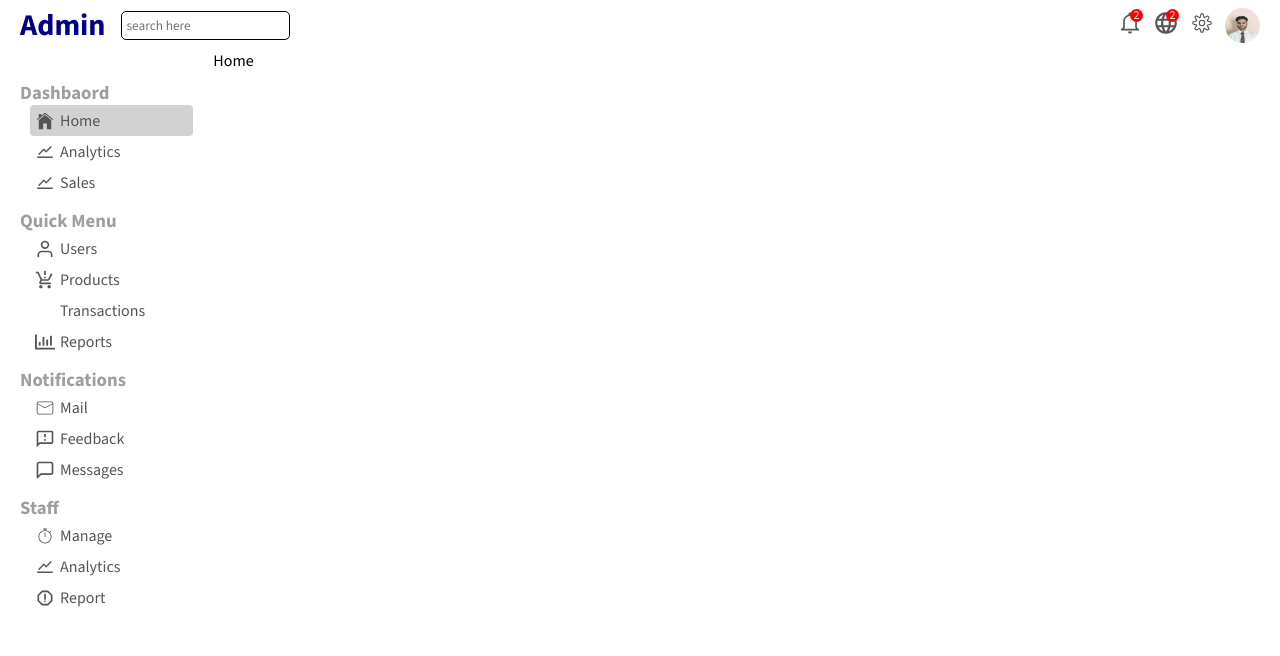
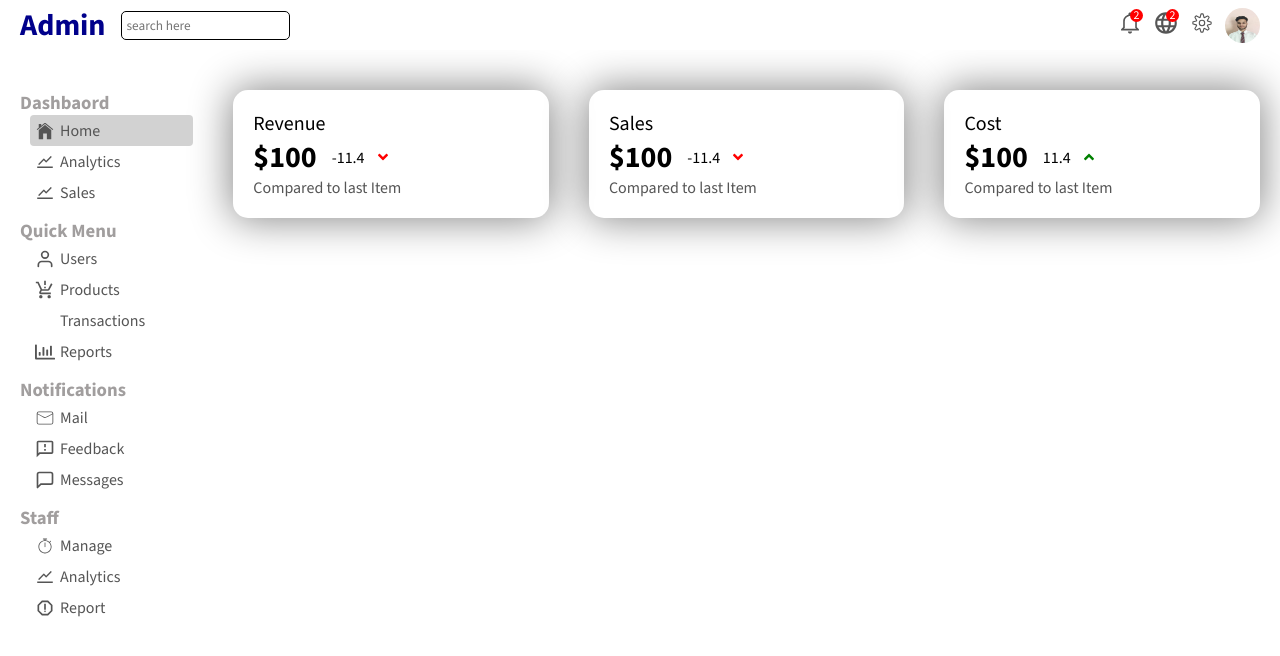
Before and after one commit to Ashutoshvashisht007/Admin-Portal, a React (Vite) app: page / in a window 1280 px wide. Shown: the top 656 px of the page. Built offline with nearby package versions, Linux system fonts and the light colour scheme; some icons are missing.

Commit message:
featured components done

```diff
--- a/src/App.css
+++ b/src/App.css
@@ -1,4 +1,4 @@
 .container{
     display: flex;
-
+    margin-top: 10px;
 }
--- /dev/null
+++ b/src/Components/featuredinfo/FeaturedInfo.jsx
@@ -0,0 +1,52 @@
+import React from 'react'
+import "./Featuredinfo.css"
+import { FaAngleDown, FaAngleUp } from "react-icons/fa";
+
+export const FeaturedInfo = () => {
+  return (
+    <div className='featured'>
+        <div className="featuredItem">
+            <span className='featuredTitle'>Revenue</span>
+            <div className="featuredMoneyContainer">
+                <span className="featuredMoney">$100</span>
+                <span className="featuredMoneyRate">-11.4
+                    <FaAngleDown className='featuredIcon negative'/>
+                </span>
+            </div>
+
+
+        <span className="featuredSub">
+            Compared to last Item
+        </span>
+        </div>
+        <div className="featuredItem">
+            <span className='featuredTitle'>Sales</span>
+            <div className="featuredMoneyContainer">
+                <span className="featuredMoney">$100</span>
+                <span className="featuredMoneyRate">-11.4
+                    <FaAngleDown className='featuredIcon negative'/>
+                </span>
+            </div>
+
+
+        <span className="featuredSub">
+            Compared to last Item
+        </span>
+        </div>
+        <div className="featuredItem">
+            <span className='featuredTitle'>Cost</span>
+            <div className="featuredMoneyContainer">
+                <span className="featuredMoney">$100</span>
+                <span className="featuredMoneyRate">11.4
+                    <FaAngleUp className='featuredIcon'/>
+                </span>
+            </div>
+
+
+        <span className="featuredSub">
+            Compared to last Item
+        </span>
+        </div>
+    </div>
+  )
+}
--- /dev/null
+++ b/src/Components/featuredinfo/Featuredinfo.css
@@ -0,0 +1,50 @@
+.featured{
+    width: 100%;
+    display: flex;
+    align-items: center;
+    justify-content: space-between;
+}
+
+.featuredItem{
+    flex: 1;
+    margin: 30px 20px;
+    padding: 20px;
+    border-radius: 15px;
+    cursor: pointer;
+    -webkit-box-shadow: 0px 0px 40px 2px rgba(0,0,0,0.48);
+    -moz-box-shadow: 0px 0px 40px 2px rgba(0,0,0,0.48);
+    box-shadow: 0px 0px 40px 2px rgba(0,0,0,0.48);
+}
+
+.featuredTitle{
+    font-size: 20px;
+}
+
+.featuredMoneyContainer{
+    display: flex;
+    align-items: center;
+}
+
+.featuredMoney{
+    font-size: 30px;
+    font-weight: 600;
+}
+
+.featuredMoneyRate{
+    display: flex;
+    align-items: center;
+    margin-left: 15px;
+}
+
+.featuredIcon{
+    margin-left: 10px;
+    color: green;
+}
+.featuredIcon.negative{
+    color: red;
+}
+
+.featuredSub{
+    font-size: 16px;
+    color: #555;
+}
--- a/src/pages/home/Home.jsx
+++ b/src/pages/home/Home.jsx
@@ -1,8 +1,11 @@
 import React from 'react'
 import "./Home.css"
+import { FeaturedInfo } from '../../Components/featuredinfo/Featuredinfo'
 
 export const Home = () => {
   return (
-    <div className='home'>Home</div>
+    <div className='home'>
+      <FeaturedInfo/>
+    </div>
   )
 }
```
